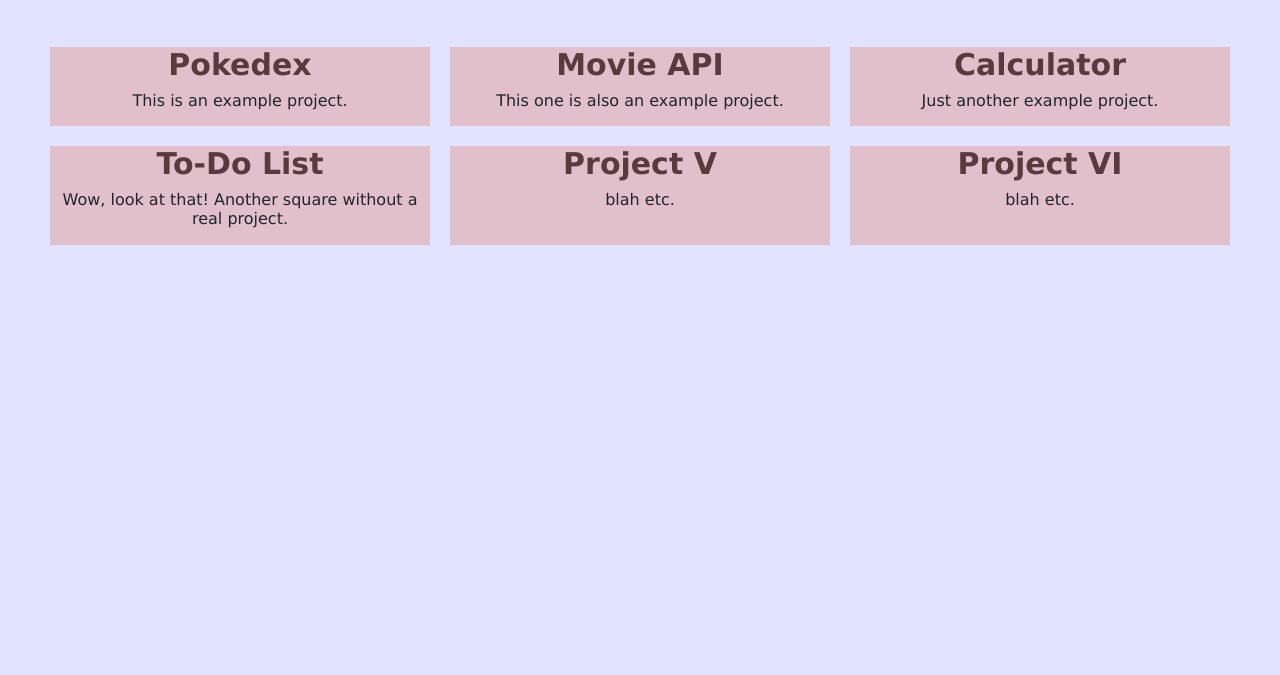
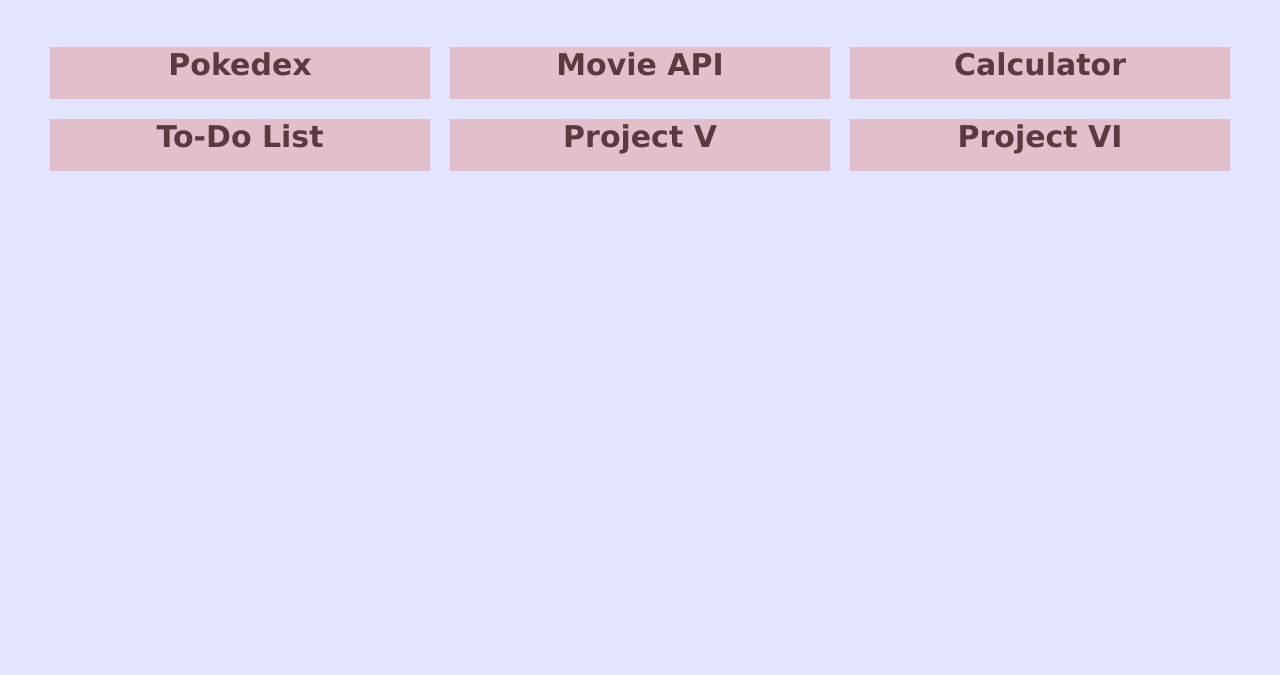
Before and after one commit to kendall0m/kendall0m.github.io, a website: page work.html in a window 1280 px wide. Shown: the part 103-778 px from the top of the page. Drawn offline with nearby package versions, Linux system fonts and the light colour scheme.

Commit message:
Update work.html

```diff
--- a/work.html
+++ b/work.html
@@ -31,27 +31,27 @@
                 <div class="grid">
                     <div class="grid__item">
                         <h2>Pokedex</h2>
-                        <p>This is an example project.</p>
+                        <p></p>
                     </div>
                     <div class="grid__item">
                         <h2>Movie API</h2>
-                        <p>This one is also an example project.</p>
+                        <p></p>
                     </div>
                     <div class="grid__item">
                         <h2>Calculator</h2>
-                        <p>Just another example project.</p>
+                        <p></p>
                     </div>
                     <div class="grid__item">
                         <h2>To-Do List</h2>
-                        <p>Wow, look at that! Another square without a real project.</p>
+                        <p></p>
                     </div>
                     <div class="grid__item">
                         <h2>Project V</h2>
-                        <p>blah etc.</p>
+                        <p></p>
                     </div>
                     <div class="grid__item">
                         <h2>Project VI</h2>
-                        <p>blah etc.</p>
+                        <p></p>
                     </div>
                 </div>
         </section>
```
